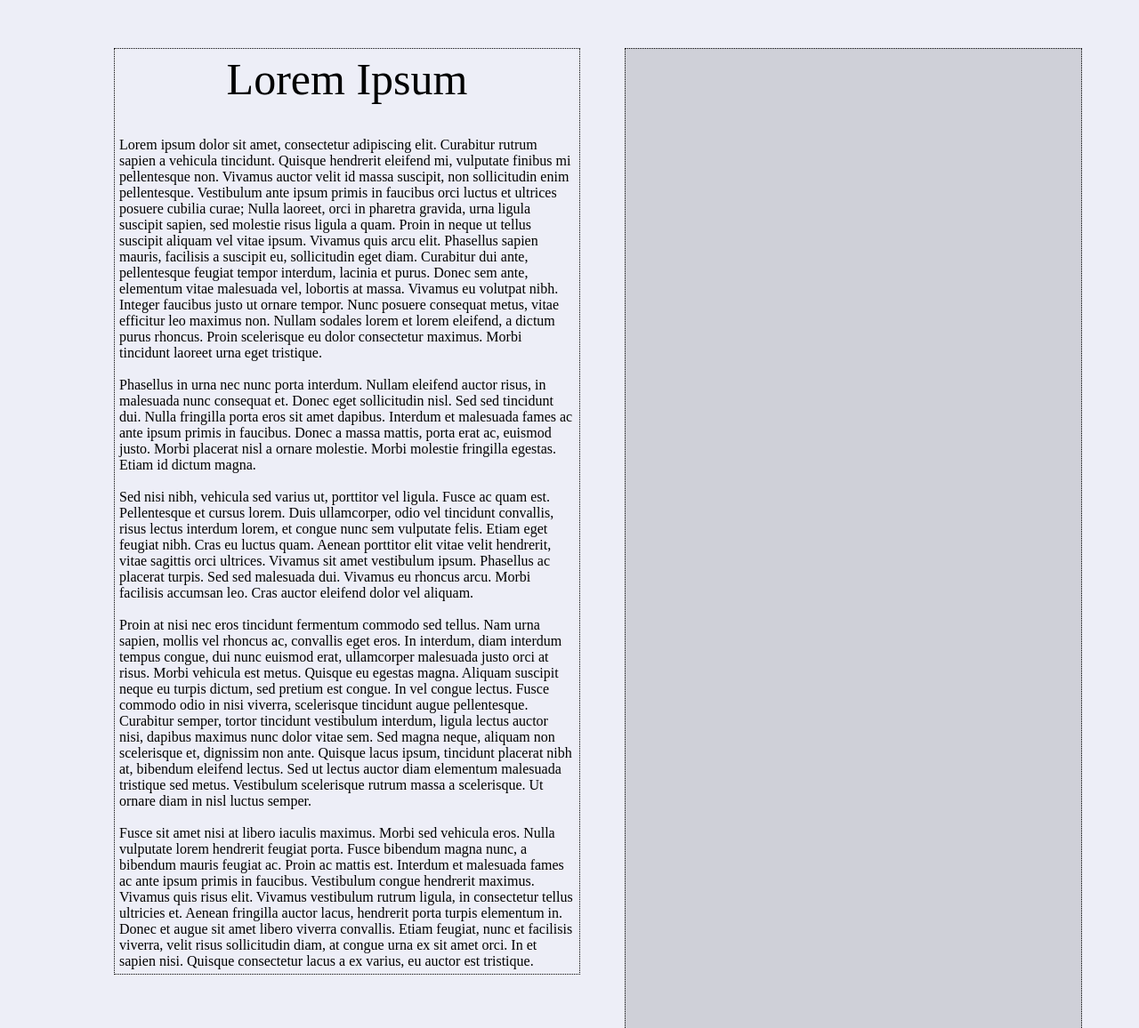
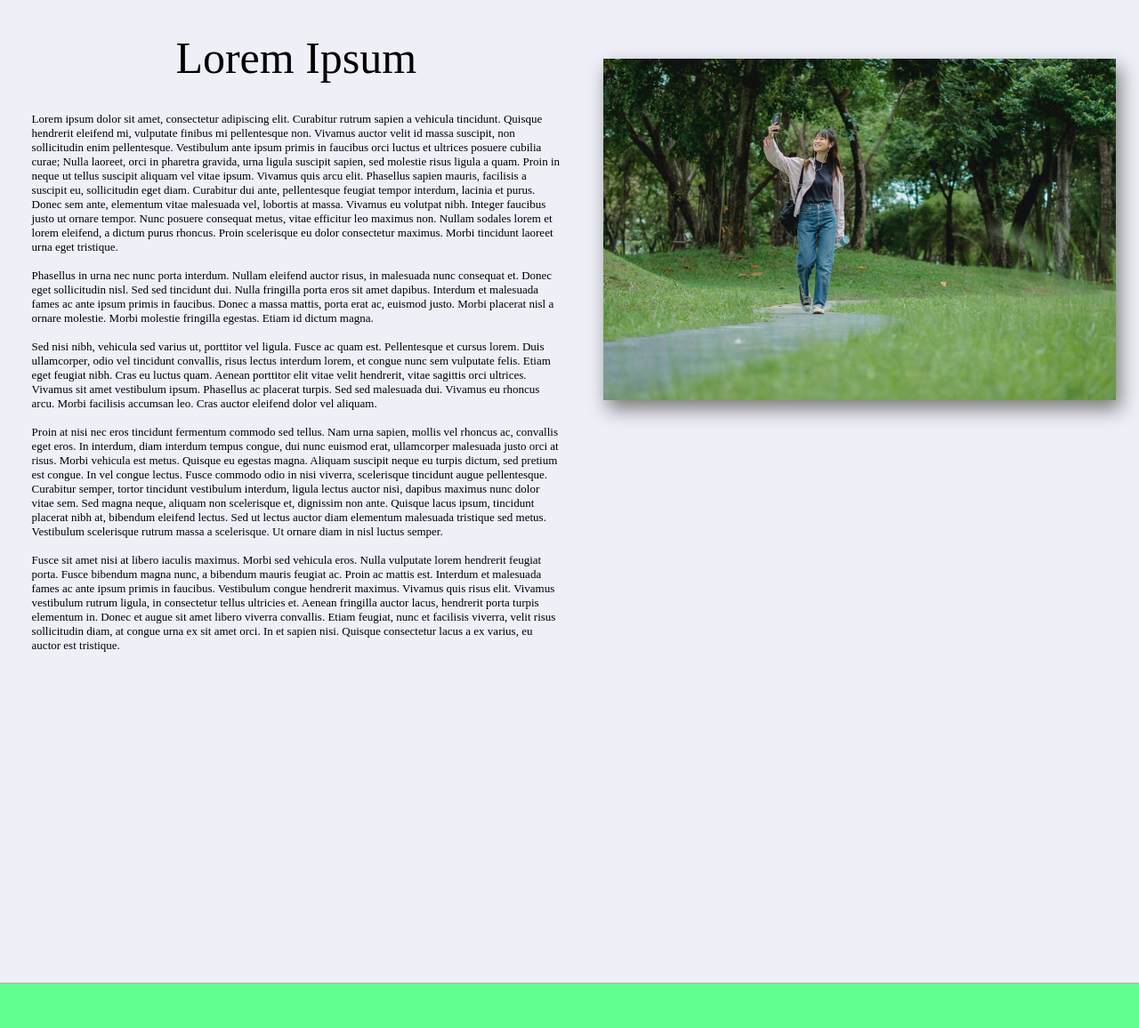
Before and after one commit to Luansr01/project-alexandria, a Django app: page /about/ in a window 1280 px wide. Shown: the part 66-1222 px from the top of the page at 89% size. Run offline with Django 4.2, Linux system fonts and the light colour scheme.

Commit message:
Made some changes to the about page, added a footer to the layout and added templates and clickable buttons for every page

```diff
--- a/alexandria/alexandria_site/static/css/stylesheet.css
+++ b/alexandria/alexandria_site/static/css/stylesheet.css
@@ -20,7 +20,9 @@ time, mark, audio, video {
 }
 
 body{
-  height: 100%;
+  display: flex;
+  flex-direction: column;
+  min-height: 100vh;
 }
 
 :root{
@@ -28,7 +30,7 @@ body{
 }
 
 .bg{
-  background-color: rgb(237, 238, 247);
+  background-color: rgb(238, 239, 247);
 }
 
 .banner{
@@ -104,28 +106,34 @@ body{
 }
 
 .content{
-  position: absolute;
+  flex: 1;
   top: 120px;
-  height: 100%;
-  width: 100%;
+  height: calc(100vh - 120px);
+  max-width: 100%;
 }
 
-.about #about-one{
-  position: absolute;
-  right: 5%;
-  width: 40%;
-  height: 100vh;
-  padding-left: 0;
-  border: 1px dotted black;
-  background-color: #00000020;
+.about{
+  padding: 2%;
 }
-.about #about-two{
 
-  padding: 5px;
-  width: 40%;
-  margin-left: 10%;
-  margin-bottom: 10px;
-  border: 1px dotted black;
+.about #img{
+  position: fixed;
+  padding-top: 40px;
+  right: 2%;
+  width: 45%;
+  float: right;
+}
+
+.about #img img{
+  box-shadow:5px 10px 20px #7a7a7a;
+  max-width: 100%;
+  max-height: 100%;
+}
+
+.about #txt{
+  font-size: 13px;
+  margin-right: 50%;
+  padding: 10px;
 }
 
 #shade{
@@ -137,3 +145,12 @@ body{
   background-color: #00000000;
   transition: 0.3s;
 }
+
+.footer{
+  background-color: rgb(98, 255, 145);
+  border-top: 1px solid rgb(172, 172, 172);
+  width: 100%;
+  height: 50px;
+  bottom: 0;
+  z-index: 998;
+}
--- a/alexandria/alexandria_site/templates/alexandria_site/about.html
+++ b/alexandria/alexandria_site/templates/alexandria_site/about.html
@@ -1,10 +1,8 @@
 {% extends 'alexandria_site/layout.html' %}
 
 {% block content %}
-<div class="about">
-    <div id="about-one">
-    </div>
-    <div id="about-two">
+    <div class="about"><div id="img"><img src="../static/stock.jpg"></img></div>
+        <div id="txt">
             <h1 style="font-size:50px; text-align:center;">Lorem Ipsum</h1>
             <br><br>
             <p>
--- /dev/null
+++ b/alexandria/alexandria_site/templates/alexandria_site/about_us.html
@@ -0,0 +1 @@
+{% extends 'alexandria_site/layout.html' %}
--- /dev/null
+++ b/alexandria/alexandria_site/templates/alexandria_site/contact.html
@@ -0,0 +1 @@
+{% extends 'alexandria_site/layout.html' %}
--- a/alexandria/alexandria_site/templates/alexandria_site/layout.html
+++ b/alexandria/alexandria_site/templates/alexandria_site/layout.html
@@ -18,19 +18,19 @@
     <div>
       <symbol class="navButton" onclick="openNav()">&#9776;</symbol>
       <div class="logo">
-      <a id="logo" href="javascript:void()" onmouseover="makeBig('220%')" onmouseleave="makeSmall('200%')">Alexandria</a>
+      <a id="logo" href="{% url 'home' %}" onmouseover="makeBig('220%')" onmouseleave="makeSmall('200%')">Alexandria</a>
       </div>
     </div>
-    </header>
+  </header>
 
   <script src="{% static 'js/index.js' %}"></script>
 
   <div id="mySidenav" class="sidenav">
     <a href="javascript:void(0)" class="closebtn" onclick="closeNav()">&times;</a>
-    <a href="#">Projetos</a>
-    <a href="#">Sobre o Projeto SOLAR</a>
-    <a href="#">Sobre Nós</a>
-    <a href="#">Contato</a>
+    <a href="{%url 'projects'%}">Projetos</a>
+    <a href="{%url 'about'%}">Sobre o Projeto SOLAR</a>
+    <a href="{%url 'about_us'%}">Sobre Nós</a>
+    <a href="{%url 'contact'%}">Contato</a>
   </div>
 
   <div id="content" class="content">
@@ -39,5 +39,7 @@
     {% block content %}
     {% endblock %}
   </div>
+
+  <footer class="footer"></footer>
 </body>
 </html>
--- /dev/null
+++ b/alexandria/alexandria_site/templates/alexandria_site/projects.html
@@ -0,0 +1 @@
+{% extends 'alexandria_site/layout.html' %}
--- a/alexandria/alexandria_site/urls.py
+++ b/alexandria/alexandria_site/urls.py
@@ -4,6 +4,11 @@ from . import views
 
 urlpatterns = [
     path("home/", views.home, name = 'home'),
+    path("", views.home, name = 'home'),
     path("home/old", views.home_old, name = 'home_old'),
+
     path("about/", views.about, name = 'about'),
+    path("about_us/", views.about_us, name='about_us'),
+    path("projects/", views.projects, name='projects'),
+    path("contact/", views.contact, name='contact'),
 ]
--- a/alexandria/alexandria_site/views.py
+++ b/alexandria/alexandria_site/views.py
@@ -11,5 +11,14 @@ def home(request):
 def about(request):
     return render(request, 'alexandria_site/about.html')
 
+def about_us(request):
+    return render(request, 'alexandria_site/about_us.html')
+
+def projects(request):
+    return render(request, 'alexandria_site/projects.html')
+
+def contact(request):
+    return render(request, 'alexandria_site/contact.html')
+
 def home_old(request):
     return render(request, 'alexandria_site/home_old.html')
```
Also changed, not shown: alexandria/alexandria_site/static/stock.jpg (added). Lines whose indentation alone changed are shown as unchanged.
